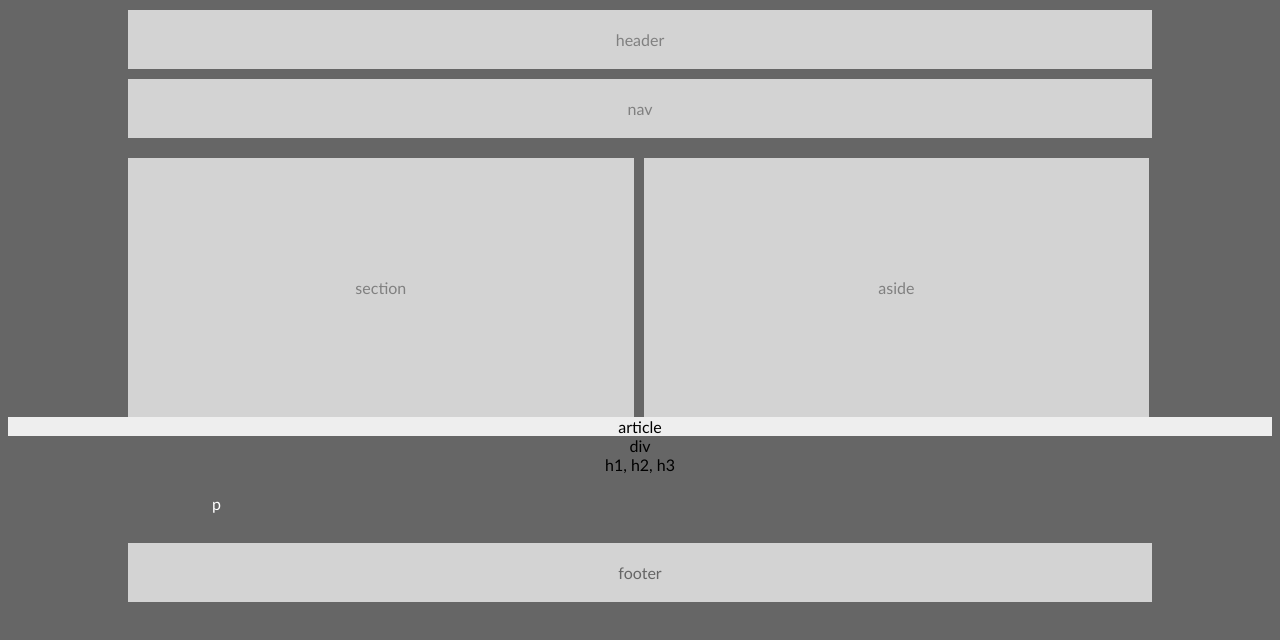
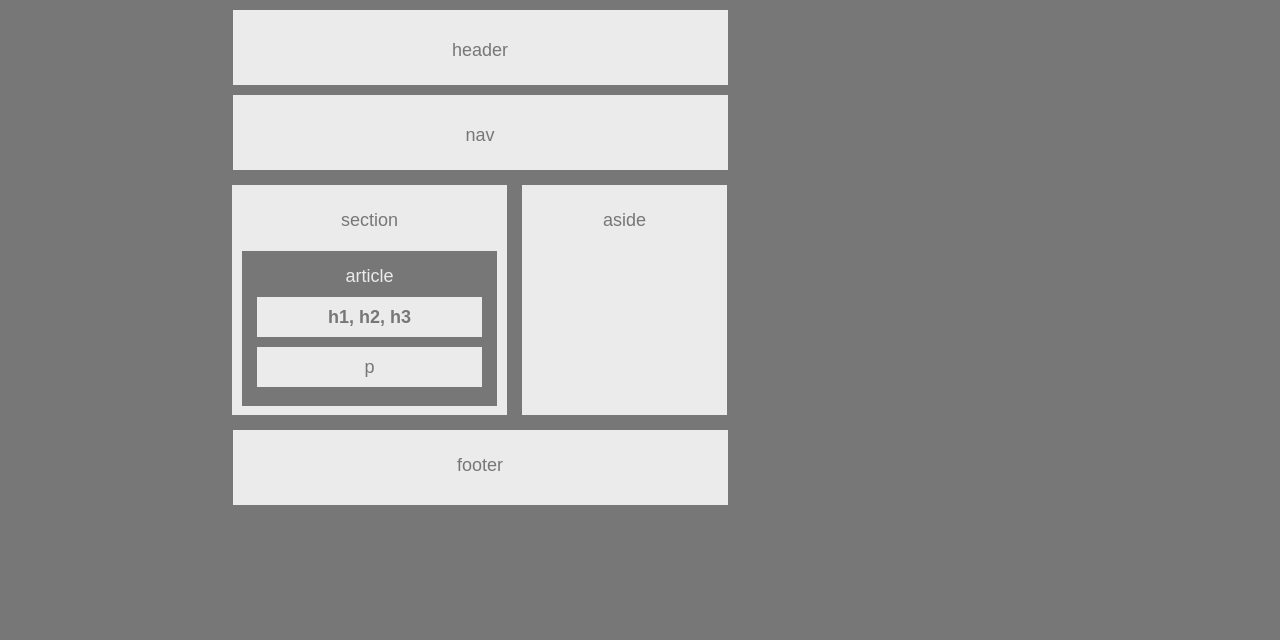
Before and after one commit to lsweeney15/HW-Wireframe, a plain HTML site: page index.html in a window 1280 px wide. Drawn offline with Linux system fonts and the light colour scheme.

Commit message:
Add files via upload

```diff
--- a/index.html
+++ b/index.html
@@ -4,6 +4,7 @@
 <head>
   <meta charset="UTF-8">
   <title>HW-Wireframe</title>
+  <link rel="stylesheet" href="reset.css">
   <link rel="stylesheet" type="text/css" href="style.css">
 </head>
 
@@ -13,33 +14,31 @@
     header
   </header>
 
-  <section id="nav">
+  <div id="nav">
     nav
-  </section>
+  </div>
 
   <section id="left">
     section
+
+    <article id="article">
+      <p>article</p>
+
+      <div id="h">
+        <p>h1, h2, h3</p>
+      </div>
+
+      <div id="p">
+        <p>p</p>
+      </div>
+
+    </article>
+
   </section>
 
-  <section id="right">
+  <aside id="right">
     aside
-  </section>
-
-  <section id="article">
-    article
-  </section>
-
-  <div id="division">
-      div
-  </div>
-
-  <section id="h1, h2, h3">
-        h1, h2, h3
-  </section>
-
-  <section id="p">
-    p
-  </section>
+  </aside>
 
   <footer>
     footer
--- a/style.css
+++ b/style.css
@@ -1,3 +1,8 @@
+
+ * {
+    margin: 0;
+    padding: 0;
+ }
 
  * {
     box-sizing: border-box;
@@ -5,69 +10,99 @@
   }
 
   body {
-    font-family: 'Gill Sans', 'Gill Sans MT', Calibri, 'Trebuchet MS', sans-serif;
-    font-size: 16px;
+    font-family: Arial, Helvetica, sans-serif;
+    font-size: 18px;
     text-align: center;
-    background-color:  #666;
+    background-color: #777;
+    width: 960px;
   }
 
   header {
-    padding: 20px;
-    margin: 10px 120px 10px 120px;
-    color: grey;
-    background: lightgray;
+    padding: 30px;
+    margin-top: 10px;
+    margin-bottom: 10px;
+    margin-left: auto;
+    margin-right: auto;
+    color: #777777;
+    background: #ebebeb;
+    height: 75px;
+    width: 495px;
   }
 
   #nav {
-    padding: 20px;
-    margin: 10px 120px 20px 120px;
-    color: grey;
-    background: lightgray;
+    padding: 30px;
+    margin-top: 10px;
+    margin-bottom: 15px;
+    margin-left: auto;
+    margin-right: auto;
+    color: #777777;
+    background: #ebebeb;
+    width: 495px;
+    height: 75px;
   }
 
   #left {
     float: left;
-    width: 40%;
-    padding: 120px;
-    color: grey;
-    background: lightgray;
-    margin-left: 120px;
+    width: 275px;
+    height: 230px;
+    padding: 25px 10px 25px 10px;
+    color: #777;
+    background: #ebebeb;
+    margin: 0px 15px 15px 232px;
   }
 
   #right {
     float: left;
-    width: 40%;
-    padding: 120px;
-    color: grey;
-    background: lightgray;
-    margin-left: 10px;
+    width: 205px;
+    height: 230px;
+    padding: 25px;
+    color: #777777;
+    background: #ebebeb;
   }
 
-  #h1, h2, h3 {
-    clear: both;
-    background-color: #6ea3da;
-    padding: 20px;
-    overflow: auto;
-    color: grey;
+  #article {
+    float: left;
+    background-color: #777777;
+    height: 155px;
+    width: 255px;
+    color: #ebebeb;
+    margin: 20px 20px 20px 0px;
+    padding: 15px;
+  }
+
+  #h {
+    margin-left: auto;
+    margin-right: auto;
+    margin-top: 10px;
+    margin-bottom: 10px;
+    color: #777777;
+    background-color: #ebebeb;
+    width: 225px;
+    height: 40px;
+    padding: 10px;
+    font-weight: bold;
   }
 
   #p {
-    background: #666;
-    width: 33%;
-    padding: 20px;
-    color: white;
-  }
-
-  #article {
-    clear: both;
-    background-color: #eee;
-    overflow: auto;
-    width: 100;
+    margin-left: auto;
+    margin-right: auto;
+    color: #777777;
+    background-color: #ebebeb;
+    width: 225px;
+    height: 40px;
+    padding: 10px;
   }
 
   footer {
-    padding: 20px;
-    margin: 10px 120px 80px 120px;
-    color: #666;
-    background: lightgray;
+    clear: both;
+    overflow: auto;
+    padding: 25px;
+    margin-top: 15px;
+    margin-bottom: 75px;
+    margin-left: auto;
+    margin-right: auto;
+    color: #777777;
+    background: #ebebeb;
+    width: 495px;
+    height: 75px;
   }
```
